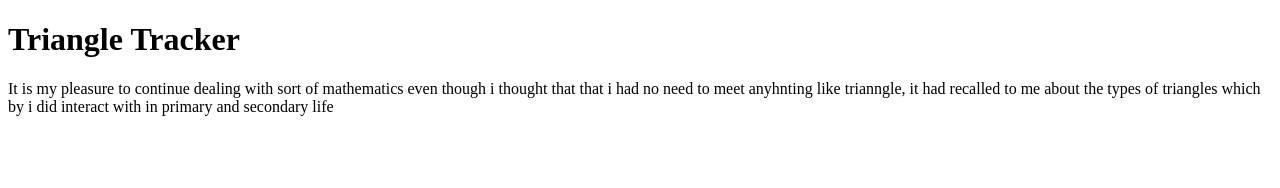
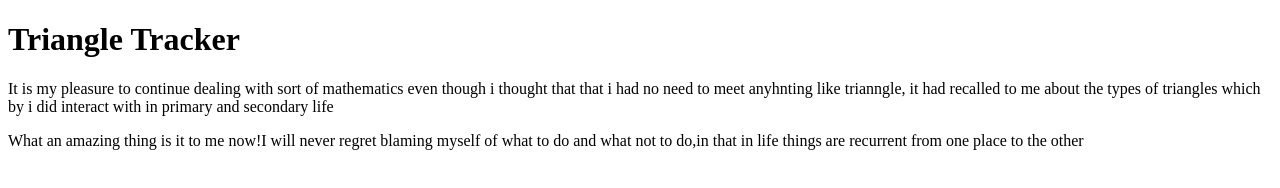
Before and after one commit to Maxwelnyadiero/Triangle-Tracker, a plain HTML site: page Triangle/index.html in a window 1280 px wide. Drawn offline with nearby package versions, Linux system fonts and the light colour scheme; files that its build step writes are made by us from their sources.

Commit message:
added <p><span>

```diff
--- a/Triangle/index.html
+++ b/Triangle/index.html
@@ -9,5 +9,7 @@
   <h1>Triangle Tracker</h1>
   <p> It is my pleasure to continue dealing with sort of mathematics even though i thought that that i had no need to meet anyhnting like trianngle,
     it had recalled to me about the types of triangles which by i did interact with in primary and secondary life</p>
+  <p> What an amazing thing is it to me now!<span>I will never regret blaming myself of what to do and what not to do,in that in life things are recurrent from one place to the other</span></p>
+
 
   <html>
```
